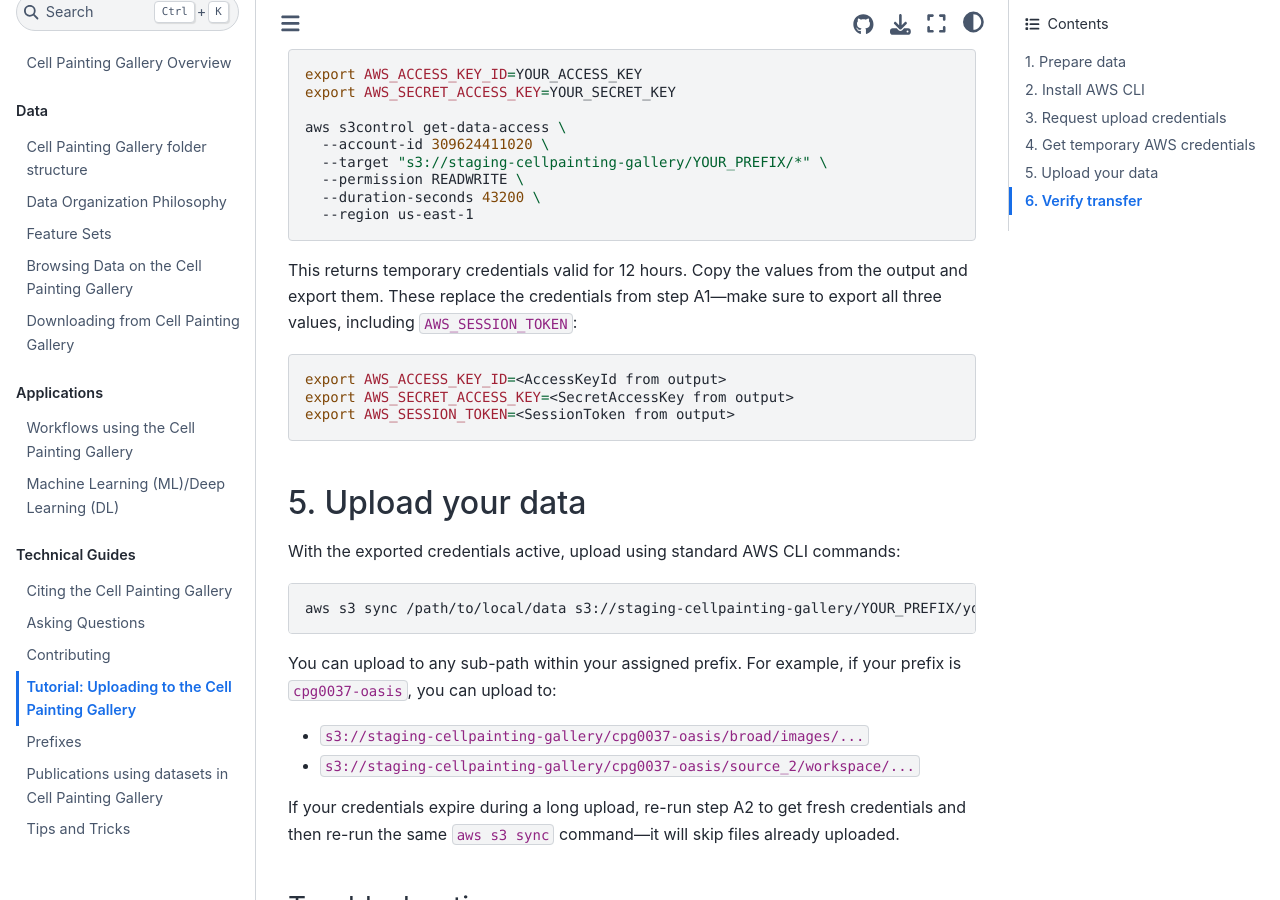
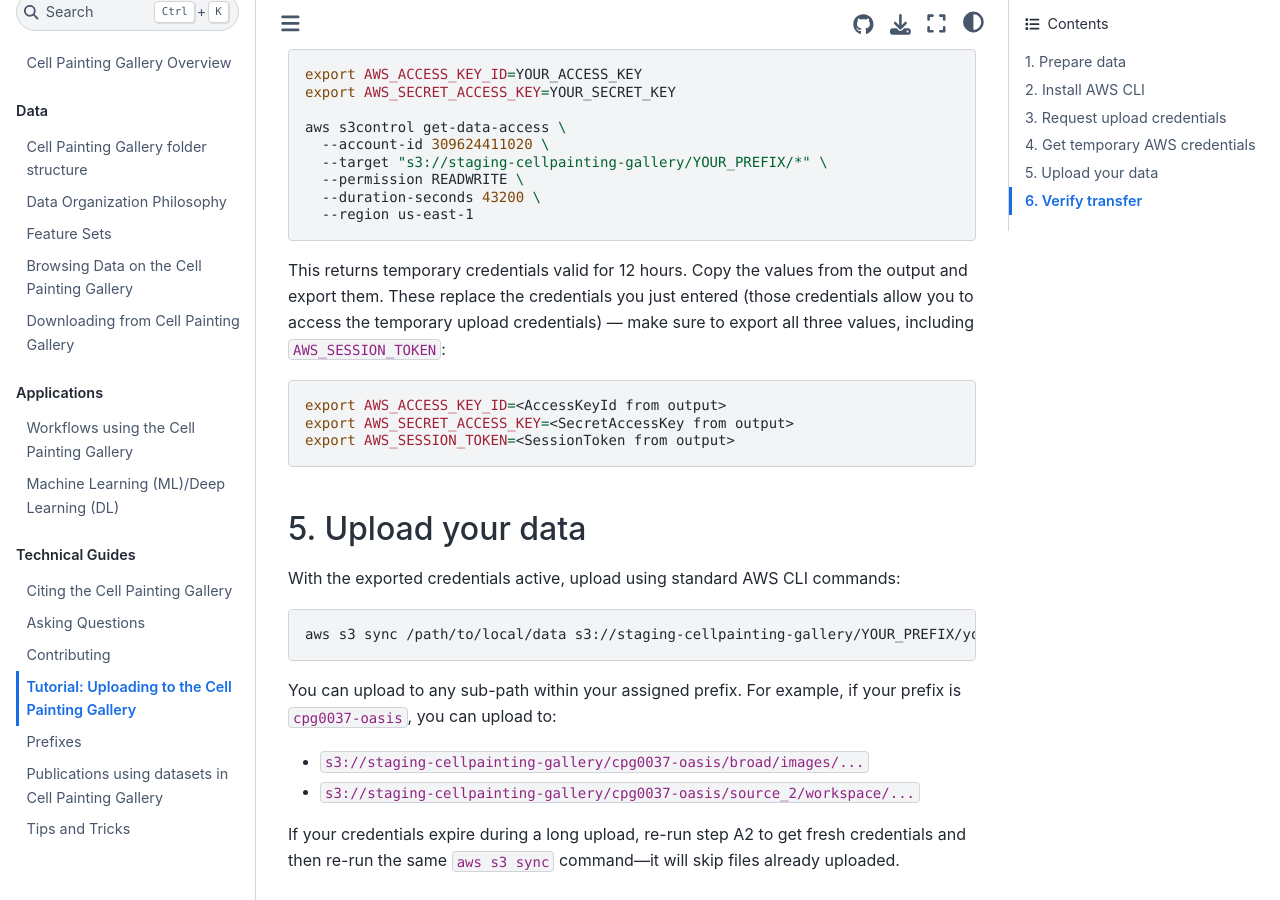
Before and after one commit to broadinstitute/cellpainting-gallery, a Jupyter Book: the page built from documentation/uploading_to_cpg.md, in a window 1280 px wide and 900 px high, scrolled down 1426 px. Built offline with Jupyter Book 1.0.4 settings and Sphinx 7.4.7 and the Sphinx Book theme 1.1.4, drawn with Linux system fonts in a browser that asks for light colours; pages that are not in the unit, such as notebooks, are missing from menus.

Commit message:
Update instructions for exporting AWS credentials
Clarify the replacement of credentials in the export step.

````diff
--- a/documentation/uploading_to_cpg.md
+++ b/documentation/uploading_to_cpg.md
@@ -45,7 +45,7 @@ aws s3control get-data-access \
 ```
 
 This returns temporary credentials valid for 12 hours. Copy the values from the output and export them.
-These replace the credentials from step A1—make sure to export all three values, including `AWS_SESSION_TOKEN`:
+These replace the credentials you just entered (those credentials allow you to access the temporary upload credentials) — make sure to export all three values, including `AWS_SESSION_TOKEN`:
 
 ```bash
 export AWS_ACCESS_KEY_ID=<AccessKeyId from output>
````
